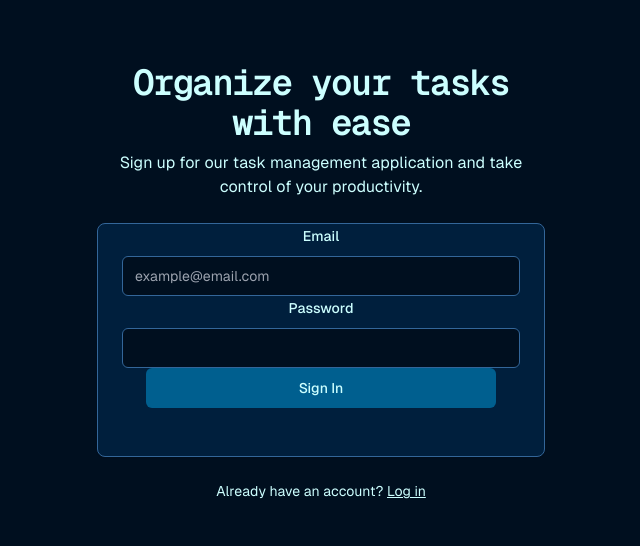
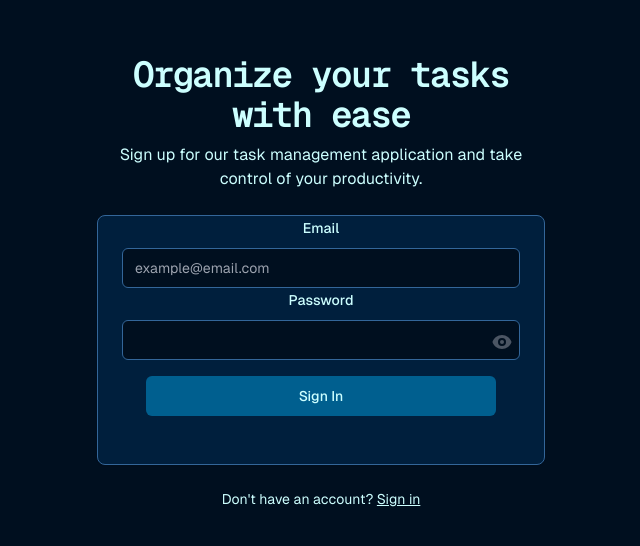
Before and after one commit to N4him/TASKSYNC, a Next.js app in the folder frontend/: page /pages/login in a window 1280 px wide. Shown: the part 118-664 px from the top of the page, without its empty margins (319-959 px from the left). Built offline with nearby package versions, Linux system fonts and the light colour scheme.

Commit message:
Mejora registro y login

```diff
--- a/frontend/package.json
+++ b/frontend/package.json
@@ -9,6 +9,7 @@
     "lint": "next lint"
   },
   "dependencies": {
+    "@heroicons/react": "^1.0.6",
     "@radix-ui/react-avatar": "^1.1.0",
     "@radix-ui/react-icons": "^1.3.0",
     "@radix-ui/react-label": "^2.1.0",
@@ -17,6 +18,7 @@
     "class-variance-authority": "^0.7.0",
     "clsx": "^2.1.1",
     "geist": "^1.3.1",
+    "heroicons": "^2.1.5",
     "lucide-react": "^0.438.0",
     "next": "14.2.8",
     "react": "^18.3.1",
--- a/frontend/src/app/pages/login/page.jsx
+++ b/frontend/src/app/pages/login/page.jsx
@@ -6,11 +6,13 @@ import { Label } from "@/components/ui/label";
 import { Input } from "@/components/ui/input";
 import { Button } from "@/components/ui/button";
 import Link from "next/link";
+import { EyeIcon, EyeOffIcon } from "@heroicons/react/solid"; // Asegúrate de tener Heroicons instalado
 
 export default function SignUp() {
   const [email, setEmail] = useState("");
   const [password, setPassword] = useState("");
   const [errorMessage, setErrorMessage] = useState(null);
+  const [showPassword, setShowPassword] = useState(false); // Estado para controlar visibilidad de la contraseña
 
   const handleSubmit = async (e) => {
     e.preventDefault();
@@ -23,10 +25,10 @@ export default function SignUp() {
     console.log("Datos enviados:", userData);
 
     try {
-      const response = await fetch('http://localhost:5000/api/users/login', {
-        method: 'POST', // Debe ser POST para enviar datos
+      const response = await fetch("http://localhost:5000/api/users/login", {
+        method: "POST",
         headers: {
-          'Content-Type': 'application/json',
+          "Content-Type": "application/json",
         },
         body: JSON.stringify(userData),
       });
@@ -41,18 +43,16 @@ export default function SignUp() {
       const data = JSON.parse(text);
 
       if (!response.ok) {
-        throw new Error(data.message || 'Error en el servidor');
+        throw new Error(data.message || "Error en el servidor");
       }
 
       console.log("Usuario registrado:", data);
-      // Aquí puedes manejar la respuesta, como redirigir a otra página
-      console.log("enviando a otra pag")
+      console.log("enviando a otra pag");
     } catch (error) {
       console.error("Error al iniciar sesión:", error);
       setErrorMessage("Ocurrió un error al intentar iniciar sesión.");
     }
   };
-
 
   return (
     <div className="flex min-h-[100dvh] flex-col items-center justify-center bg-background px-4 py-12 sm:px-6 lg:px-8">
@@ -79,17 +79,28 @@ export default function SignUp() {
                   onChange={(e) => setEmail(e.target.value)}
                 />
               </div>
-              <div className="space-y-2">
+              <div className="space-y-2 relative">
                 <Label htmlFor="password">Password</Label>
                 <Input
                   id="password"
-                  type="password"
+                  type={showPassword ? "text" : "password"}
                   required
                   value={password}
                   onChange={(e) => setPassword(e.target.value)}
                 />
+                <button
+                  type="button"
+                  onClick={() => setShowPassword(!showPassword)}
+                  className="absolute right-2 top-9 text-gray-600"
+                >
+                  {showPassword ? (
+                    <EyeOffIcon className="h-5 w-5" />
+                  ) : (
+                    <EyeIcon className="h-5 w-5" />
+                  )}
+                </button>
               </div>
-              <CardFooter>
+              <CardFooter className="mt-4">
                 <Button type="submit" className="w-full">
                   Sign In
                 </Button>
@@ -101,9 +112,9 @@ export default function SignUp() {
           <div className="text-red-500 text-sm mt-2">{errorMessage}</div>
         )}
         <div className="text-sm text-muted-foreground">
-          Already have an account?{" "}
-          <Link href="/login" className="underline" prefetch={false}>
-            Log in
+          Don't have an account?{" "}
+          <Link href="/pages/signup" className="underline" prefetch={false}>
+            Sign in
           </Link>
         </div>
       </div>
--- a/frontend/src/app/pages/signup/page.jsx
+++ b/frontend/src/app/pages/signup/page.jsx
@@ -5,11 +5,13 @@ import { Label } from "@/components/ui/label"; // Verifica esta ruta
 import { Input } from "@/components/ui/input"; // Verifica esta ruta
 import { Button } from "@/components/ui/button"; // Verifica esta ruta
 import Link from "next/link";
+import { EyeIcon, EyeOffIcon } from "@heroicons/react/solid"; // Asegúrate de tener Heroicons instalado
 
 export default function SignUp() {
   const [name, setName] = useState("");
   const [email, setEmail] = useState("");
   const [password, setPassword] = useState("");
+  const [showPassword, setShowPassword] = useState(false); // Estado para controlar visibilidad de la contraseña
   const [error, setError] = useState(null);
   const [success, setSuccess] = useState(null);
 
@@ -17,7 +19,8 @@ export default function SignUp() {
     e.preventDefault();
 
     try {
-      const response = await fetch("http://localhost:5000/api/users/register", { // Cambia la URL según sea necesario
+      const response = await fetch("http://localhost:5000/api/users/register", {
+        // Cambia la URL según sea necesario
         method: "POST",
         headers: {
           "Content-Type": "application/json",
@@ -74,19 +77,30 @@ export default function SignUp() {
                   required
                 />
               </div>
-              <div className="space-y-2">
+              <div className="space-y-2 relative">
                 <Label htmlFor="password">Password</Label>
                 <Input
                   id="password"
-                  type="password"
+                  type={showPassword ? "text" : "password"}
                   value={password}
                   onChange={(e) => setPassword(e.target.value)}
                   required
                 />
+                <button
+                  type="button"
+                  onClick={() => setShowPassword(!showPassword)}
+                  className="absolute right-2 top-9 text-gray-600"
+                >
+                  {showPassword ? (
+                    <EyeOffIcon className="h-5 w-5" />
+                  ) : (
+                    <EyeIcon className="h-5 w-5" />
+                  )}
+                </button>
               </div>
             </CardContent>
             <CardFooter>
-              <Button type="submit" className="w-full">
+              <Button type="submit" className="w-full mt-4">
                 Sign Up
               </Button>
             </CardFooter>
--- a/frontend/src/components/component/landing-page.jsx
+++ b/frontend/src/components/component/landing-page.jsx
@@ -32,7 +32,7 @@ import { Button } from "@/components/ui/button"
 export function LandingPage() {
   return (
     (<div className="flex flex-col min-h-[100dvh]">
-      <header className="px-4 lg:px-6 h-14 flex items-center">
+      <header className="px-4 lg:px-6 h-14 flex items-center justify-center">
         <Link href="#" className="flex items-center justify-center" prefetch={false}>
           <CalendarIcon className="h-6 w-6" />
           <span className="sr-only">Task Manager</span>
@@ -57,11 +57,11 @@ export function LandingPage() {
             About
           </Link>
           <Link
-            href="#"
-            className="text-sm font-medium hover:underline underline-offset-4"
-            prefetch={false}>
-            Contact
-          </Link>
+                    href="/pages/login"
+                    className="inline-flex h-10 items-center justify-center rounded-md bg-primary px-8 text-sm font-medium text-primary-foreground shadow transition-colors hover:bg-primary/90 focus-visible:outline-none focus-visible:ring-1 focus-visible:ring-ring disabled:pointer-events-none disabled:opacity-50"
+                    prefetch={false}>
+                    Log In
+                  </Link>
         </nav>
       </header>
       <main className="flex-1">
@@ -96,7 +96,7 @@ export function LandingPage() {
                 </div>
               </div>
               <img
-                src="/placeholder.svg"
+                src="/images/taskmanagement.png"
                 width="550"
                 height="550"
                 alt="Hero"
```
Also changed, not shown: frontend/public/images/taskmanagement.png (added), 1 other file (tests, documents, lock files or other folders).
